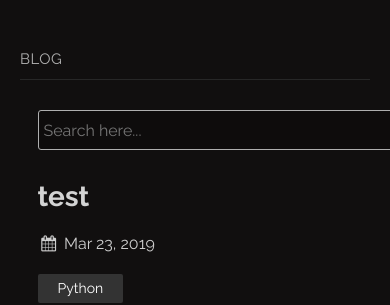
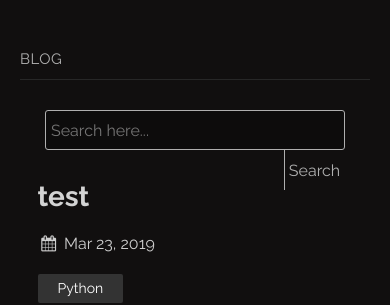
Before and after one commit to AlexMussell/alexmussell.github.io, a Jekyll site: the page built from blog.md, in a window 390 px wide. Shown: the part 772-1077 px from the top of the page. Built offline with Jekyll 4.4.1, drawn with Linux system fonts in a browser that asks for light colours; comment, search, counter and statistics services are not loaded.

Commit message:
search bar scaling for mobile

```diff
--- a/_sass/plain.scss
+++ b/_sass/plain.scss
@@ -470,12 +470,20 @@ main {
 // search bar
 .search {
   width: 500px;
+  @media screen and (max-width: $smallMobileW) {
+    width: 300px;
+  }
+  @media screen and (max-width: $mobileW) {
+    width: 300px;
+  }
   height: 40px;
   margin: 30px auto;
   background: #444;
   background: rgba(0,0,0,.2);
   border-radius:  3px;
   border: 1px solid var(--secondary-colour);
+  position: relative;
+  resize: both;
 
   input {
     width: 370px;
@@ -492,13 +500,17 @@ main {
   }
 
   button {
-    position: relative;
     float: right;
     border: 0;
     padding: 0;
     cursor: pointer;
     height: 40px;
     width: 120px;
+
+    @media screen and (max-width: $mobileW) {
+      width: 60px;
+    }
+
     color: var(--secondary-colour);
     background: transparent;
     border-left: 1px solid var(--secondary-colour);
```
